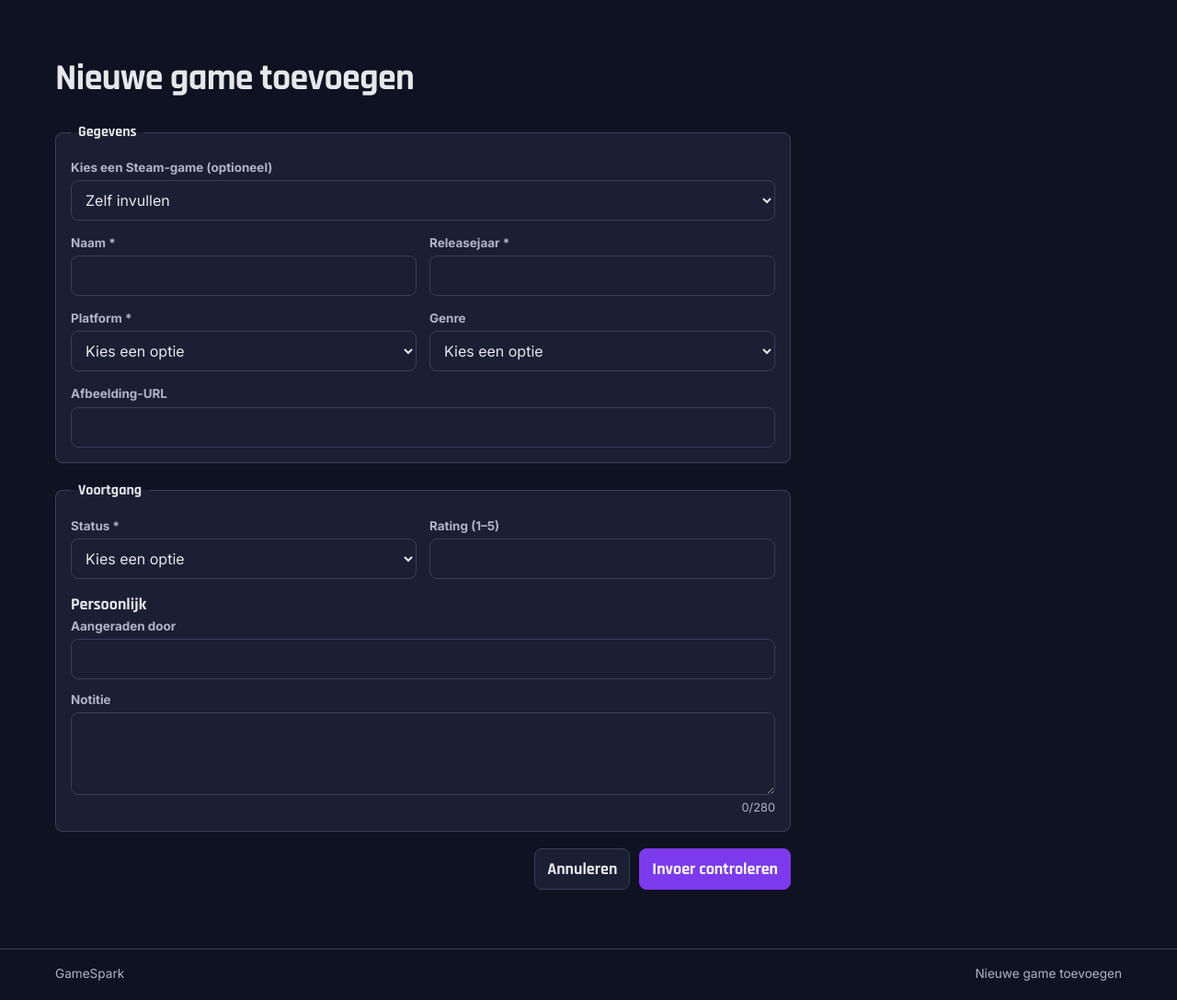
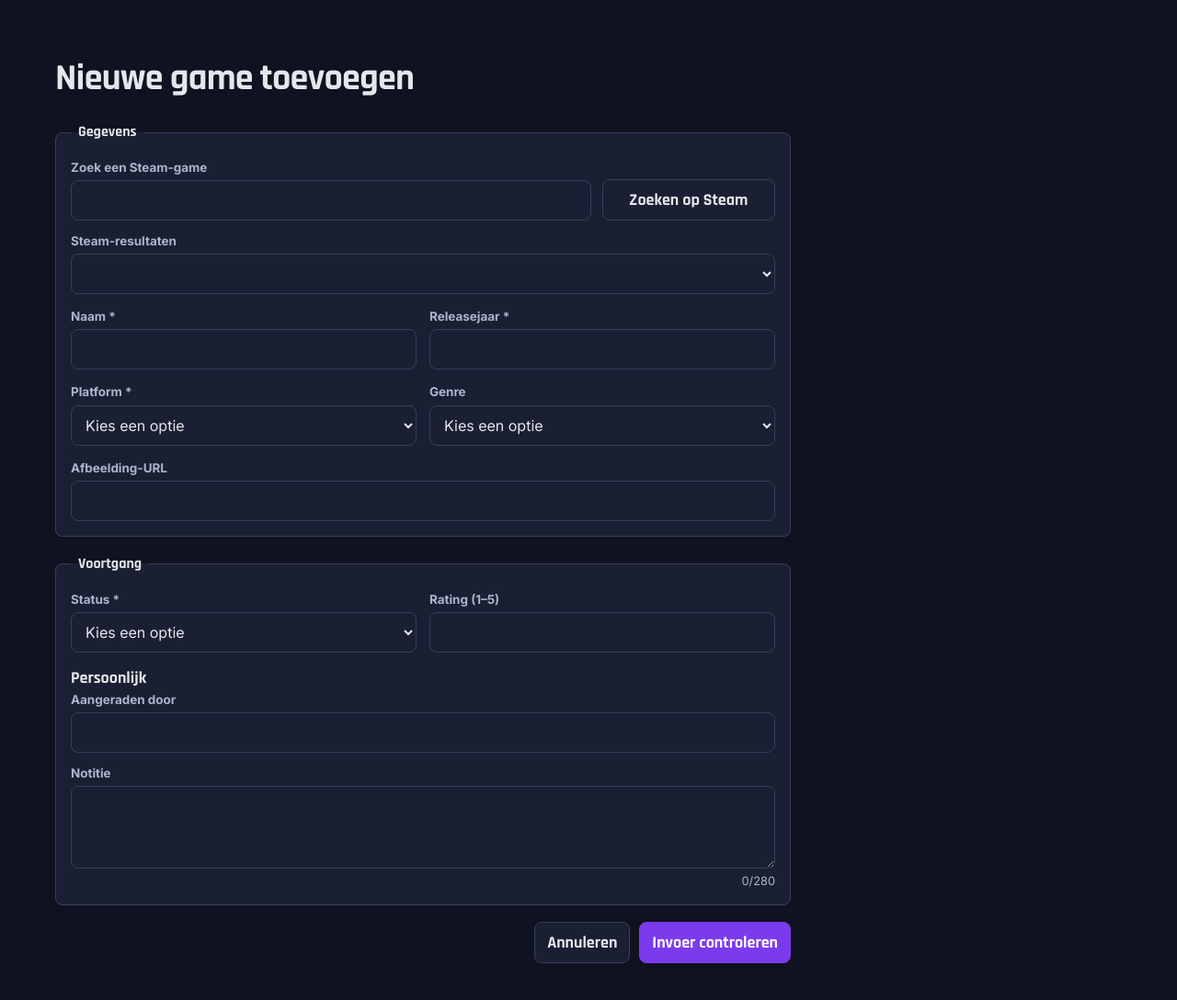
Before and after one commit to SkalitzBlacksmith/GameSpark, a PHP site: page /toevoegen.php in a window 1280 px wide. Shown: the part 82-1170 px from the top of the page at 92% size. Before the commit the page ends 1149 px from the top, so only its background shows below. Run offline with PHP 8.4, Linux system fonts and the light colour scheme; lists and menus that the app fills with data are empty.

Commit message:
Connected game picker to Steam search

```diff
--- a/app/header.php
+++ b/app/header.php
@@ -8,7 +8,7 @@
     <link rel="preconnect" href="https://fonts.gstatic.com" crossorigin>
     <link rel="stylesheet" href="https://fonts.googleapis.com/css2?family=Inter:wght@400;500;600;700&amp;family=Rajdhani:wght@600;700&amp;display=swap">
     <link rel="stylesheet" href="css/style.css?v=9">
-    <script defer src="js/script.js?v=4"></script>
+    <script defer src="js/script.js?v=5"></script>
 </head>
 <body>
 <header class="header">
--- a/public_html/js/script.js
+++ b/public_html/js/script.js
@@ -43,14 +43,54 @@ for (const afbeelding of document.querySelectorAll('.game-cover img')) {
     }
 }
 
-const steamGame = document.getElementById('steam-game');
-if (steamGame) {
-    steamGame.addEventListener('change', () => {
-        const keuze = steamGame.selectedOptions[0];
+const steamZoek = document.getElementById('steam-zoek');
+
+if (steamZoek) {
+    const knop = document.getElementById('steam-zoeken');
+    const resultaten = document.getElementById('steam-resultaten');
+    const keuze = document.getElementById('steam-game');
+    const melding = document.getElementById('steam-melding');
+
+    async function zoekSteam() {
+        const term = steamZoek.value.trim();
+        resultaten.hidden = true;
+        keuze.replaceChildren();
+        if (term.length < 2) {
+            melding.textContent = 'Typ minstens twee tekens.';
+            return;
+        }
+
+        knop.disabled = true;
+        melding.textContent = 'Zoeken…';
+        try {
+            const antwoord = await fetch('steam-zoeken.php?q=' + encodeURIComponent(term));
+            if (!antwoord.ok) throw new Error();
+            const games = await antwoord.json();
+            if (games.length === 0) {
+                melding.textContent = 'Geen resultaten op Steam.';
+                return;
+            }
+
+            keuze.add(new Option('Kies een game', ''));
+            for (const game of games) keuze.add(new Option(game.naam, game.afbeelding));
+            resultaten.hidden = false;
+            melding.textContent = '';
+        } catch {
+            melding.textContent = 'Steam is tijdelijk niet bereikbaar.';
+        } finally {
+            knop.disabled = false;
+        }
+    }
+
+    knop.addEventListener('click', zoekSteam);
+    steamZoek.addEventListener('keydown', event => {
+        if (event.key !== 'Enter') return;
+        event.preventDefault();
+        if (!knop.disabled) zoekSteam();
+    });
+    keuze.addEventListener('change', () => {
         if (!keuze.value) return;
-        document.getElementById('naam').value = keuze.textContent;
-        document.getElementById('releasejaar').value = keuze.dataset.jaar;
-        document.getElementById('genre').value = keuze.dataset.genre;
-        document.getElementById('afbeelding_url').value = 'https://shared.fastly.steamstatic.com/store_item_assets/steam/apps/' + keuze.value + '/library_600x900.jpg';
+        document.getElementById('naam').value = keuze.selectedOptions[0].textContent;
+        document.getElementById('afbeelding_url').value = keuze.value;
     });
 }
--- a/public_html/toevoegen.php
+++ b/public_html/toevoegen.php
@@ -70,14 +70,6 @@ function invoer(string $veld, string $label, string $type, string $waarde, array
     <?php
 }
 
-$steamGames = [
-    [1144200, 'Ready or Not', 2023, 'Action'],
-    [1172470, 'Apex Legends', 2019, 'Action'],
-    [1222670, 'The Sims 4', 2014, 'Strategy'],
-    [892970, 'Valheim', 2021, 'Adventure'],
-    [1245620, 'Elden Ring', 2022, 'RPG'],
-];
-
 $pagina = 'Nieuwe game toevoegen';
 require __DIR__ . '/../app/header.php';
 ?>
@@ -90,13 +82,12 @@ require __DIR__ . '/../app/header.php';
         <fieldset>
             <legend>Gegevens</legend>
             <div class="veld steam-keuze">
-                <label for="steam-game">Kies een Steam-game (optioneel)</label>
-                <select id="steam-game">
-                    <option value="">Zelf invullen</option>
-                    <?php foreach ($steamGames as [$id, $naam, $jaar, $genre]): ?>
-                    <option value="<?= $id ?>" data-jaar="<?= $jaar ?>" data-genre="<?= escape($genre) ?>"><?= escape($naam) ?></option>
-                    <?php endforeach; ?>
-                </select>
+                <div class="zoekbalk">
+                    <label>Zoek een Steam-game<input id="steam-zoek" type="search" minlength="2" maxlength="80"></label>
+                    <button class="knop" id="steam-zoeken" type="button">Zoeken op Steam</button>
+                </div>
+                <label id="steam-resultaten" hidden>Steam-resultaten<select id="steam-game"></select></label>
+                <p id="steam-melding" role="status"></p>
             </div>
             <div class="rij">
                 <?php invoer('naam', 'Naam', 'text', $velden['naam'], $fouten); ?>
```
Also changed, not shown: public_html/steam-zoeken.php (added, +36 -0 lines).
